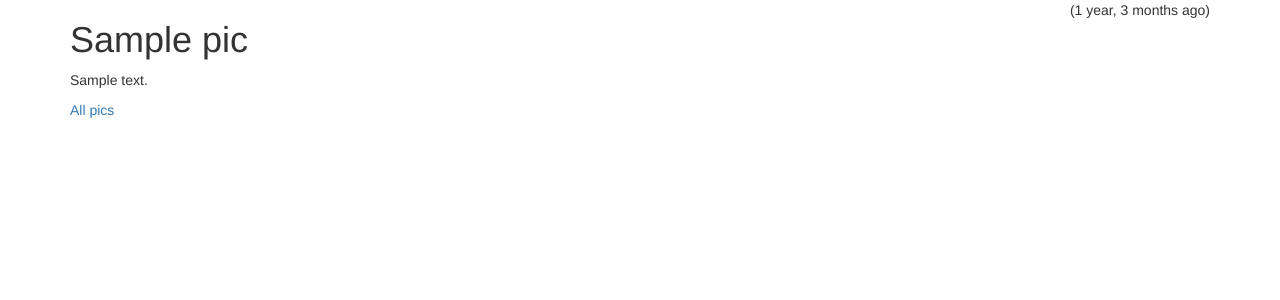
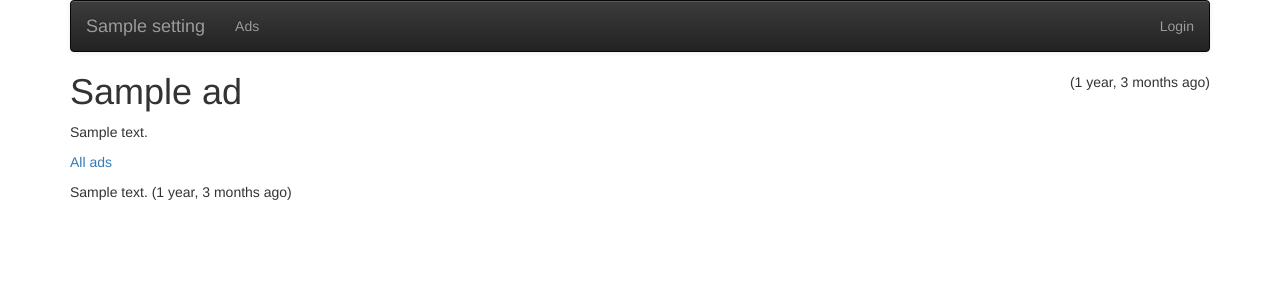
Before and after one commit to indrawdev/django-javascript-jquery-json, a Django app: template ads/templates/ads/ad_detail.html in a window 1280 px wide. Shown: the top 300 px of the page. Run offline with Django 3.2, Linux system fonts and the light colour scheme; the template is opened without the code that fills it: most values are stand-ins (such as "Sample title", 1, 10 or a date in 2020); some libraries are stand-ins or nearby versions.

Commit message:
change some view pics to ads

```diff
--- a/ads/templates/ads/ad_detail.html
+++ b/ads/templates/ads/ad_detail.html
@@ -1,4 +1,4 @@
-{% extends "base_bootstrap.html" %}
+{% extends "base_menu.html" %}
 {% load humanize %} <!-- https://docs.djangoproject.com/en/3.0/ref/contrib/humanize -->
 {% block head %}
 <style>
@@ -14,31 +14,58 @@
 }
 </style>
 {% endblock %}
+
 {% block content %}
+
 {% if pic.content_type %}
 <div id="overlay" class="overlay" style="text-align: center;"
    onclick="document.getElementById('overlay').style.display = 'none';" >
-<img style="width:90%;margin-top: 50px; border:3px solid black;" src="{% url 'pics:pic_picture' pic.id %}">
+<img style="width:90%;margin-top: 50px; border:3px solid black;" src="{% url 'ads:ad_picture' ad.id %}">
 </div>
 {% endif %}
+
+
 <span style="float: right;">
-({{ pic.updated_at|naturaltime }})
-{% if pic.owner == user %}
-<a href="{% url 'pics:pic_update' pic.id %}"><i class="fa fa-pencil"></i></a>
-<a href="{% url 'pics:pic_delete' pic.id %}"><i class="fa fa-trash"></i></a>
+({{ ad.updated_at|naturaltime }})
+{% if ad.owner == user %}
+<a href="{% url 'ads:ad_update' ad.id %}"><i class="fa fa-pencil"></i></a>
+<a href="{% url 'ads:ad_delete' ad.id %}"><i class="fa fa-trash"></i></a>
 {% endif %}
 </span>
-<h1>{{ pic.title }}</h1>
-{% if pic.content_type %}
-<img style="float:right; max-width:50%;" src="{% url 'pics:pic_picture' pic.id %}"
+<h1>{{ ad.title }}</h1>
+    {% if pic.content_type %}
+    <img style="float:right; max-width:50%;" src="{% url 'ads:ad_picture' ad.id %}"
     onclick="document.getElementById('overlay').style.display = 'block';">
 {% endif %}
 <p>
-{{ pic.text }}
+{{ ad.text }}
 </p>
 <p>
 </p>
 <p>
-<a href="{% url 'pics:all' %}">All pics</a>
+<a href="{% url 'ads:all' %}">All ads</a>
 </p>
+
+{% if user.is_authenticated %}
+<br clear="all"/>
+<p>
+{% load crispy_forms_tags %}
+<form method="post" action="{% url 'ads:ad_comment_create' ad.id %}">
+    {% csrf_token %}
+    {{ comment_form|crispy }}
+<input type="submit" value="Submit">
+<input type="submit" value="All Ads" onclick="window.location.href='{% url 'ads:all' %}';return false;">
+</form>
+</p>
+{% endif %}
+
+{% for comment in comments %}
+<p> {{ comment.text }}
+({{ comment.updated_at|naturaltime }})
+{% if user == comment.owner %}
+<a href="{% url 'ads:ad_comment_delete' comment.id %}"><i class="fa fa-trash"></i></a>
+{% endif %}
+</p>
+{% endfor %}
+
 {% endblock %}
--- a/ads/templates/ads/ad_form.html
+++ b/ads/templates/ads/ad_form.html
@@ -6,7 +6,7 @@
     {% csrf_token %}
     {{ form|crispy }}
     <input type="submit" value="Submit">
-    <input type="submit" value="Cancel" onclick="window.location.href='{% url 'pics:all' %}';return false;">
+    <input type="submit" value="Cancel" onclick="window.location.href='{% url 'ads:all' %}';return false;">
   </form>
 </p>
 <!-- https://stackoverflow.com/questions/2472422/django-file-upload-size-limit -->
--- a/ads/views.py
+++ b/ads/views.py
@@ -34,7 +34,7 @@ class AdDetailView(OwnerDetailView):
 
 class AdCreateView(LoginRequiredMixin, View):
 	template_name = 'ads/ad_form.html'
-	success_url = reverse_lazy('pics:all')
+	success_url = reverse_lazy('ads:all')
 
 	def get(self, request, pk=None):
 		form = CreateForm()
--- a/home/templates/base_bootstrap.html
+++ b/home/templates/base_bootstrap.html
@@ -5,9 +5,8 @@
 <title>{% block title %}{{ settings.APP_NAME }}{% endblock %}</title>
 
 <!-- Replace this value (42-42) with the one provided by the autograder -->
-<meta name="dj4e" content="e1cd50f4a9880333cdad4a24ee9d550c">
+<meta name="dj4e" content="24195119088b213cafd968936c1a10ff">
 
-<meta name="dj4e-code" content="42159943173930">
 
 <link rel="stylesheet"
     href="https://maxcdn.bootstrapcdn.com/bootstrap/3.4.0/css/bootstrap.min.css"
--- a/mysite/settings.py
+++ b/mysite/settings.py
@@ -37,7 +37,9 @@ INSTALLED_APPS = [
     'django.contrib.sessions',
     'django.contrib.messages',
     'django.contrib.staticfiles',
+		'django.contrib.humanize',
 		'django_extensions',
+		'crispy_forms',
 		'home',
 		'ads'
 ]
```
Also changed, not shown: home/templates/base_menu.html (deleted, +0 -36 lines), home/templates/registration/login.html (added, +15 -0 lines), home/templates/registration/login_social.html (added, +36 -0 lines), mysite/github_settings.py (added, +38 -0 lines), db.sqlite3.
